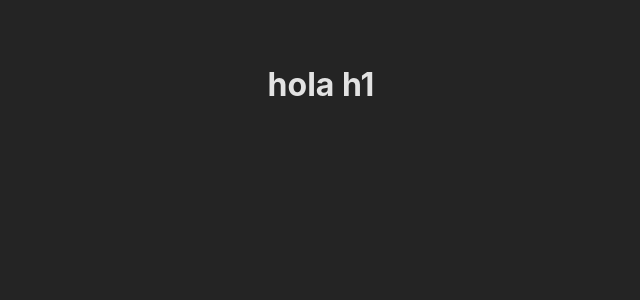
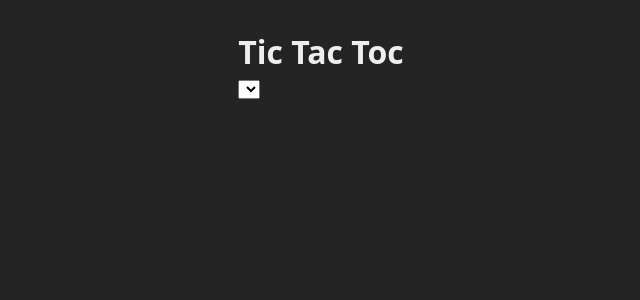
Before and after one commit to Isaac-dba/scapewindow.github.io, a React (Vite) app in the folder scape-windows/: page / in a window 1280 px wide. Shown: the top 300 px of the page, without its empty margins (319-959 px from the left). Built offline with nearby package versions, Linux system fonts and the light colour scheme.

Commit message:
juego parte 1

```diff
--- a/scape-windows/src/App.css
+++ b/scape-windows/src/App.css
@@ -1,9 +1,9 @@
-#root {
+/* #root {
   max-width: 1280px;
   margin: 0 auto;
   padding: 2rem;
   text-align: center;
-}
+} */
 
 /* .logo {
   height: 6em;
--- a/scape-windows/src/App.jsx
+++ b/scape-windows/src/App.jsx
@@ -3,7 +3,7 @@
 // import viteLogo from '/vite.svg'
 import './App.css'
 
-function App() {
+// function App() {
   // const [count, setCount] = useState(0)
 
   // return (
@@ -30,11 +30,34 @@
   //     </p>
   //   </>
   // );
+// }
 
-  //juego de prueba tic tac toc
-    return(
-      <h1>hola h1</h1>
-    );
+//juego de prueba tic tac toc
+const TURNS = {
+  X: "x",
+  O: "o"
+};
+const board = Array(9).fill(null);
+
+function App(){
+  return (
+      <main className='board'>
+        <h1>Tic Tac Toc</h1>
+        <select className='game'>
+          {
+            board.map((_, index) => {
+              return (
+                <div className='cell' key={index}>
+                  <span className='cell_content'>
+                    {index}
+                  </span>
+                </div>
+              );
+            })
+          }
+        </select>
+      </main>
+  );
 }
 
-export default App;
+  export default App;
--- a/scape-windows/src/index.css
+++ b/scape-windows/src/index.css
@@ -1,4 +1,4 @@
-:root {
+/* :root {
   font-family: Inter, system-ui, Avenir, Helvetica, Arial, sans-serif;
   line-height: 1.5;
   font-weight: 400;
@@ -11,7 +11,7 @@
   text-rendering: optimizeLegibility;
   -webkit-font-smoothing: antialiased;
   -moz-osx-font-smoothing: grayscale;
-}
+} */
 
 /* a {
   font-weight: 500;
@@ -66,3 +66,138 @@
     background-color: #f9f9f9;
   }
 } */
+
+
+/* Styles Tic Tac Toc */
+
+:root {
+  font-family: system-ui, -apple-system, BlinkMacSystemFont, 'Segoe UI', Roboto, Oxygen, Ubuntu, Cantarell, 'Open Sans', 'Helvetica Neue', sans-serif;
+  font-size: 16px;
+  line-height: 24px;
+  font-weight: 400;
+
+  color-scheme: light dark;
+  color: rgba(255, 255, 255, 0.87);
+  background-color: #242424;
+
+  font-synthesis: none;
+  text-rendering: optimizeLegibility;
+  -webkit-font-smoothing: antialiased;
+  -moz-osx-font-smoothing: grayscale;
+  -webkit-text-size-adjust: 100%;
+  text-size-adjust: 100%;
+}
+
+body {
+  margin: 0;
+  display: flex;
+  justify-content: center;
+  min-width: 320px;
+  min-height: 100vh;
+}
+
+* {
+  padding: 0;
+  margin: 0;
+  box-sizing: border-box;
+}
+
+.board {
+  width: fit-content;
+  margin: 40px auto;
+  text-align: center;
+}
+
+.board h1 {
+  color: #eee;
+  margin-bottom: 16px;
+}
+
+.board button {
+  padding: 8px 12px;
+  margin: 25px;
+  background: transparent;
+  border: 2px solid #eee;
+  color: #eee;
+  width: 100px;
+  border-radius: 5px;
+  transition: 0.2s;
+  font-weight: bold;
+  cursor: pointer;
+}
+
+.board button:hover {
+  background: #eee;
+  color: #222;
+}
+
+.board .game {
+  display: grid;
+  grid-template-columns: repeat(3, 1fr);
+  gap: 10px;
+}
+
+.turn {
+  display: flex;
+  justify-content: center;
+  margin: 15px auto;
+  width: fit-content;
+  position: relative;
+  border-radius: 10px;
+}
+
+.turn .square,
+.winner .square {
+  width: 70px;
+  height: 70px;
+  pointer-events: none;
+  border-color: transparent;
+}
+
+.square.is-selected {
+  color: #fff;
+  background: #09f;
+}
+
+.winner {
+  position: absolute;
+  width: 100vw;
+  height: 100vh;
+  top: 0;
+  left: 0;
+  display: grid;
+  place-items: center;
+  background-color: rgba(0, 0, 0, 0.7);
+}
+
+.winner .text {
+  background: #111;
+  height: 300px;
+  width: 320px;
+  border: 2px solid #eee;
+  border-radius: 10px;
+  display: flex;
+  flex-direction: column;
+  justify-content: center;
+  align-items: center;
+  gap: 20px;
+}
+
+.winner .win {
+  margin: 0 auto;
+  width: fit-content;
+  border-radius: 10px;
+  display: flex;
+  gap: 15px;
+}
+
+.square {
+  width: 100px;
+  height: 100px;
+  border: 2px solid #eee;
+  border-radius: 5px;
+  display: grid;
+  place-items: center;
+  cursor: pointer;
+  font-size: 48px;
+}
```
